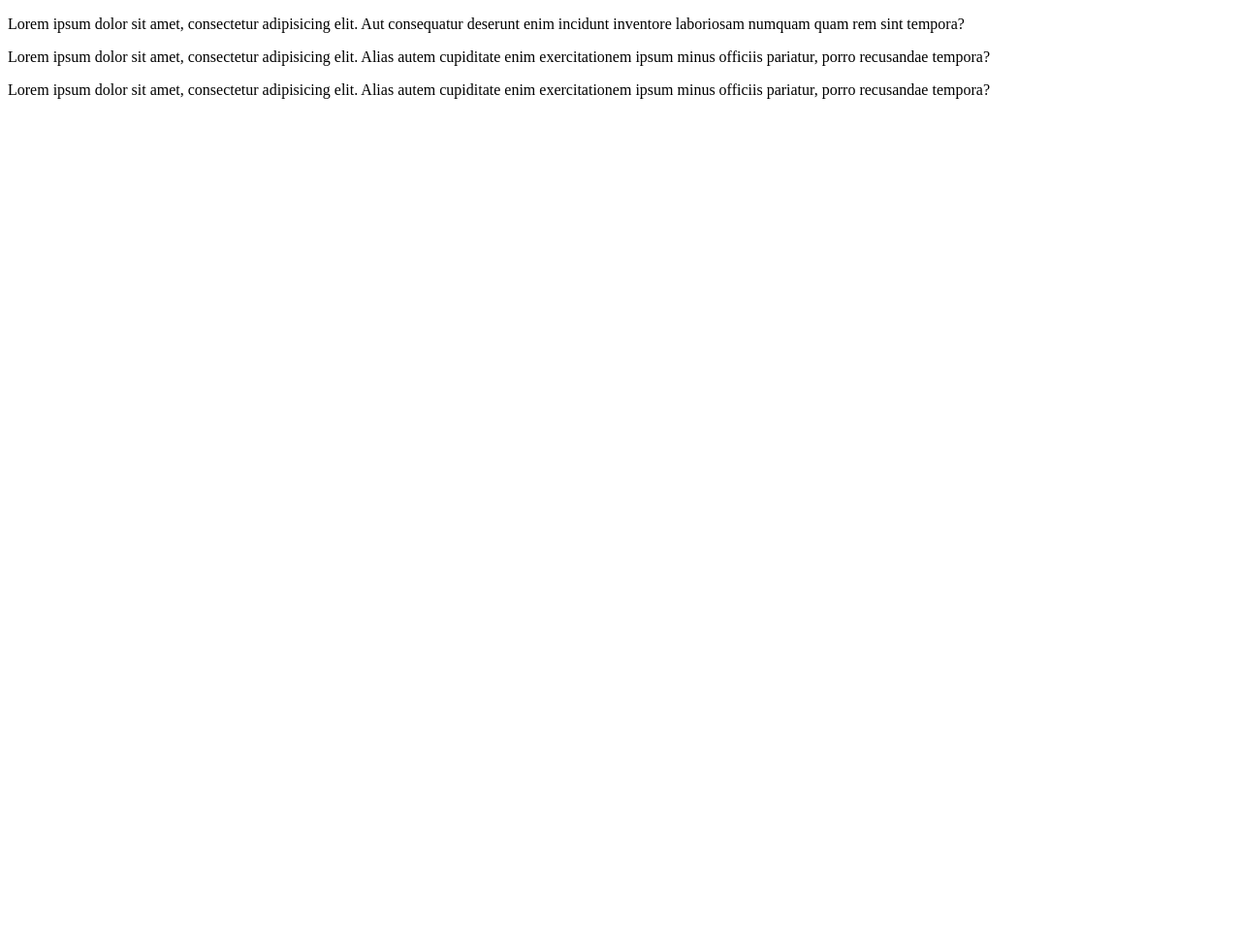
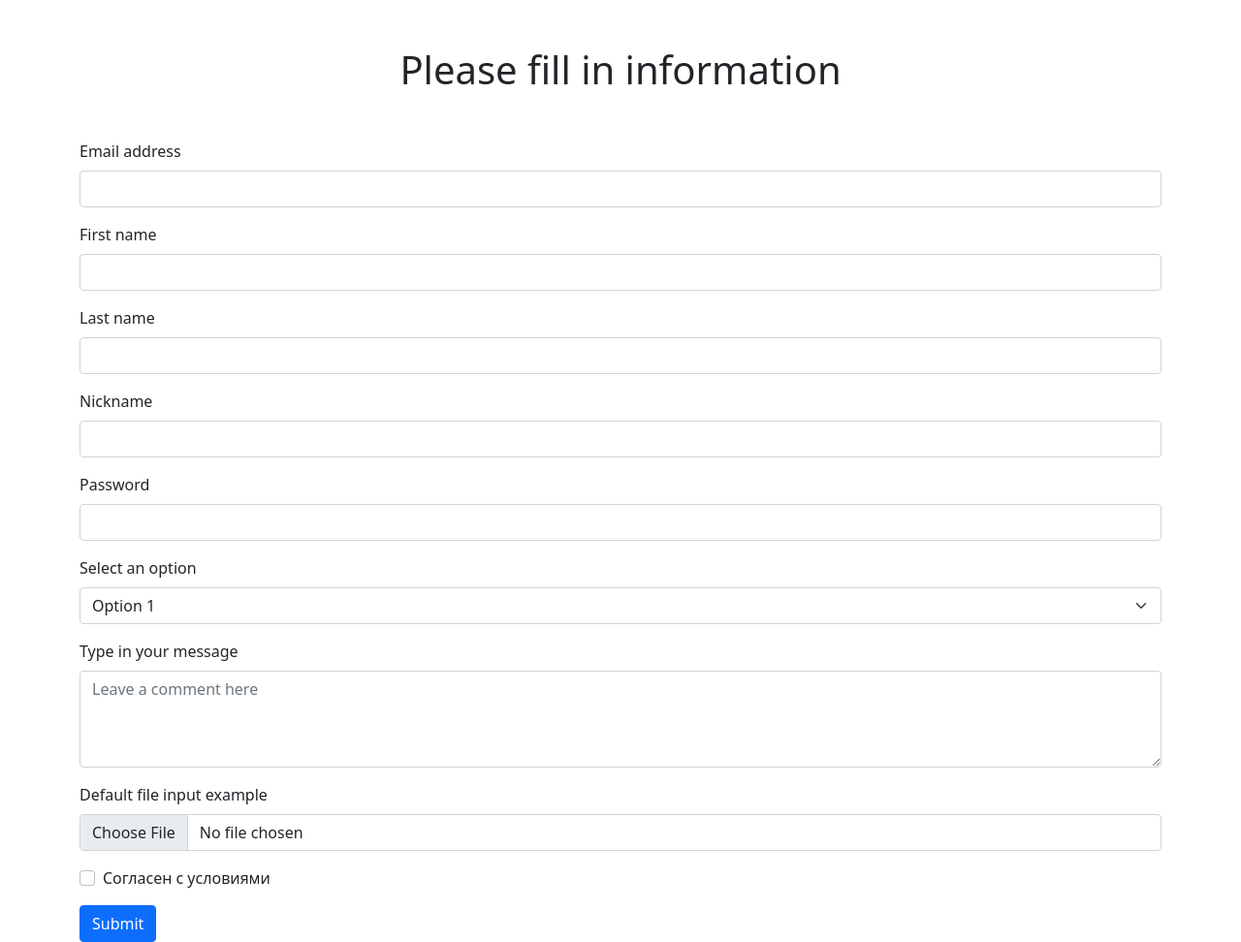
Before and after one commit to flyfarefly/JS_HMEWORKS, a website: page index.html in a window 1280 px wide. Shown: the whole page at 97% size. Before the commit the page ends 800 px from the top, so only its background shows below. Drawn offline with nearby package versions, Linux system fonts and the light colour scheme.

Commit message:
HW_65 files add descriptions

```diff
--- a/index.html
+++ b/index.html
@@ -3,11 +3,89 @@
 <head>
     <meta charset="UTF-8">
     <title>Title</title>
+    <link href="https://cdn.jsdelivr.net/npm/bootstrap@5.0.1/dist/css/bootstrap.min.css" rel="stylesheet" integrity="sha384-+0n0xVW2eSR5OomGNYDnhzAbDsOXxcvSN1TPprVMTNDbiYZCxYbOOl7+AMvyTG2x" crossorigin="anonymous">
 </head>
 <body>
-<p>Lorem ipsum dolor sit amet, consectetur adipisicing elit. Aut consequatur deserunt enim incidunt inventore laboriosam numquam quam rem sint tempora?</p>
-<p>Lorem ipsum dolor sit amet, consectetur adipisicing elit. Alias autem cupiditate enim exercitationem ipsum minus officiis pariatur, porro recusandae tempora?</p>
-<p>Lorem ipsum dolor sit amet, consectetur adipisicing elit. Alias autem cupiditate enim exercitationem ipsum minus officiis pariatur, porro recusandae tempora?</p>
-<script src="./js/script.js"></script>
+<main>
+    <div class="container">
+        <div class="row">
+            <h1 class="text-center mb-5 mt-5">
+                Please fill in information
+            </h1>
+        </div>
+        <div class="row">
+            <div class="col-12">
+
+                <form id="form">
+
+                    <div class="mb-3">
+                        <label class="form-label">Email address</label>
+                        <input name="email" type="email" class="form-control">
+                    </div>
+                    <div class="mb-3">
+                        <label class="form-label">First name</label>
+                        <input name="firstName" type="text" class="form-control">
+                    </div>
+                    <div class="mb-3">
+                        <label class="form-label">Last name</label>
+                        <input name="lastName" type="email" class="form-control">
+                    </div>
+                    <div class="mb-3">
+                        <label class="form-label">Nickname</label>
+                        <input name="nickname" type="text" class="form-control">
+                    </div>
+                    <div class="mb-3">
+                        <label class="form-label">Password</label>
+                        <input name="password" type="password" class="form-control">
+                    </div>
+
+                    <div class="mb-3 ">
+                        <label class="form-label">Select an option</label>
+                        <select name="option" class="form-select">
+                            <option value="1">Option 1</option>
+                            <option value="2">Option 2</option>
+                            <option value="3">Option 3</option>
+                            <option value="4">Option 4</option>
+                        </select>
+                    </div>
+
+                    <div class="mb-3 ">
+                        <label class="form-label">Type in your message</label>
+                        <textarea
+                                class="form-control"
+                                placeholder="Leave a comment here"
+                                style="height: 100px"
+                                name="message"
+                        ></textarea>
+
+                    </div>
+
+                    <div class="mb-3">
+                        <label class="form-label">Default file input example</label>
+                        <input name="file" class="form-control" type="file">
+                    </div>
+
+
+                    <div class="mb-3 form-check">
+                        <input name="terms" type="checkbox" class="form-check-input">
+                        <label class="form-check-label" >Согласен с условиями</label>
+                    </div>
+
+
+                    <button type="submit" class="btn btn-primary">Submit</button>
+
+
+                </form>
+
+
+
+            </div>
+        </div>
+    </div>
+</main>
+
+
+
+<script src="js/script.js"></script>
 </body>
 </html>
```
Also changed, not shown: .eslintrc.js.
